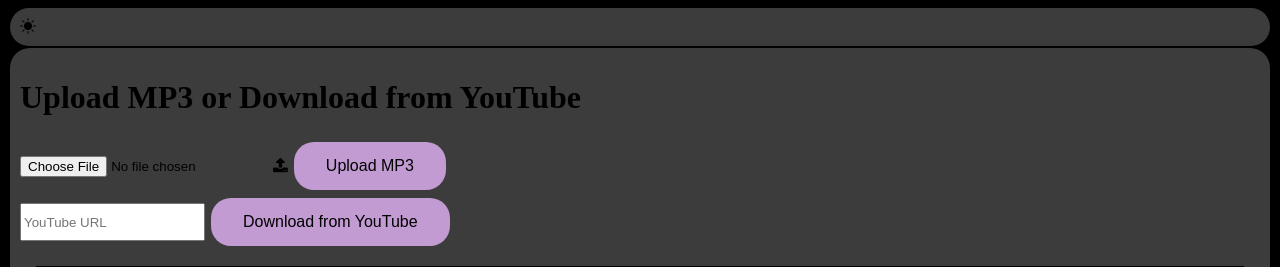
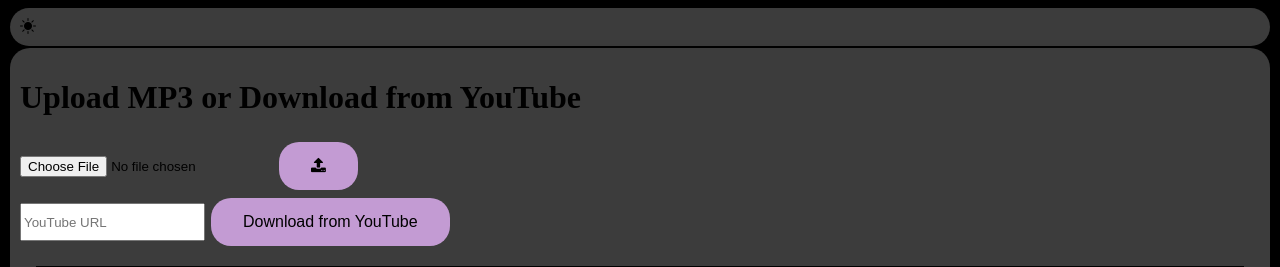
Before and after one commit to N1ght4ct1ve/Musikwebsite, a Flask app: page / in a window 1280 px wide. Shown: the top 267 px of the page. Run offline with Flask 3, Linux system fonts and the light colour scheme; data that the repository does not hold is empty; some libraries are stand-ins or nearby versions.

Commit message:
upload button

```diff
--- a/static/js/index.js
+++ b/static/js/index.js
@@ -14,6 +14,11 @@ function sendCommand(command) {
     fetch('/' + command, {method: 'POST'})
     .then(() => refreshQueue());
 }
+
+
+document.getElementById('uploadButton').addEventListener('click', function() {
+    document.getElementById('uploadForm').submit();
+});
 
 /////
 var theme = "light";
--- a/templates/index.html
+++ b/templates/index.html
@@ -18,8 +18,8 @@
 
             <h1>Upload MP3 or Download from YouTube</h1>
             <form method="post" enctype="multipart/form-data" action="/upload">
-                <input class="upload" type="file" name="file"><i class="fa fa-upload"></i></input>
-                <input class="button" type="submit" value="Upload MP3">
+                <input class="upload" type="file" name="file">
+                <button type="button" class="button" id="uploadButton"><i class="fa fa-upload"></i></button>
             </form>
             <form method="post" action="/download">
                 <input class="inputfield" type="text" name="url" placeholder="YouTube URL">
```
